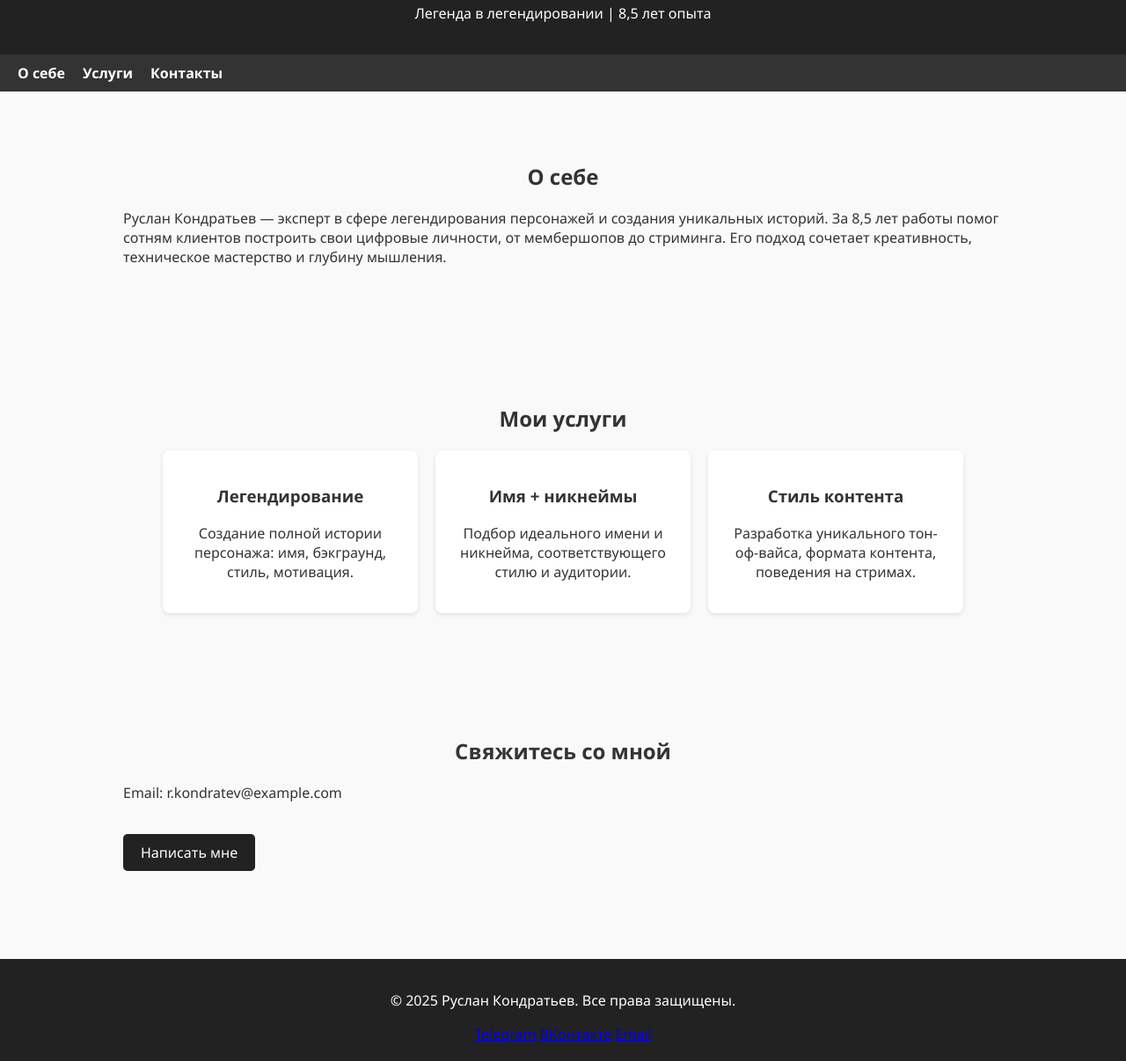
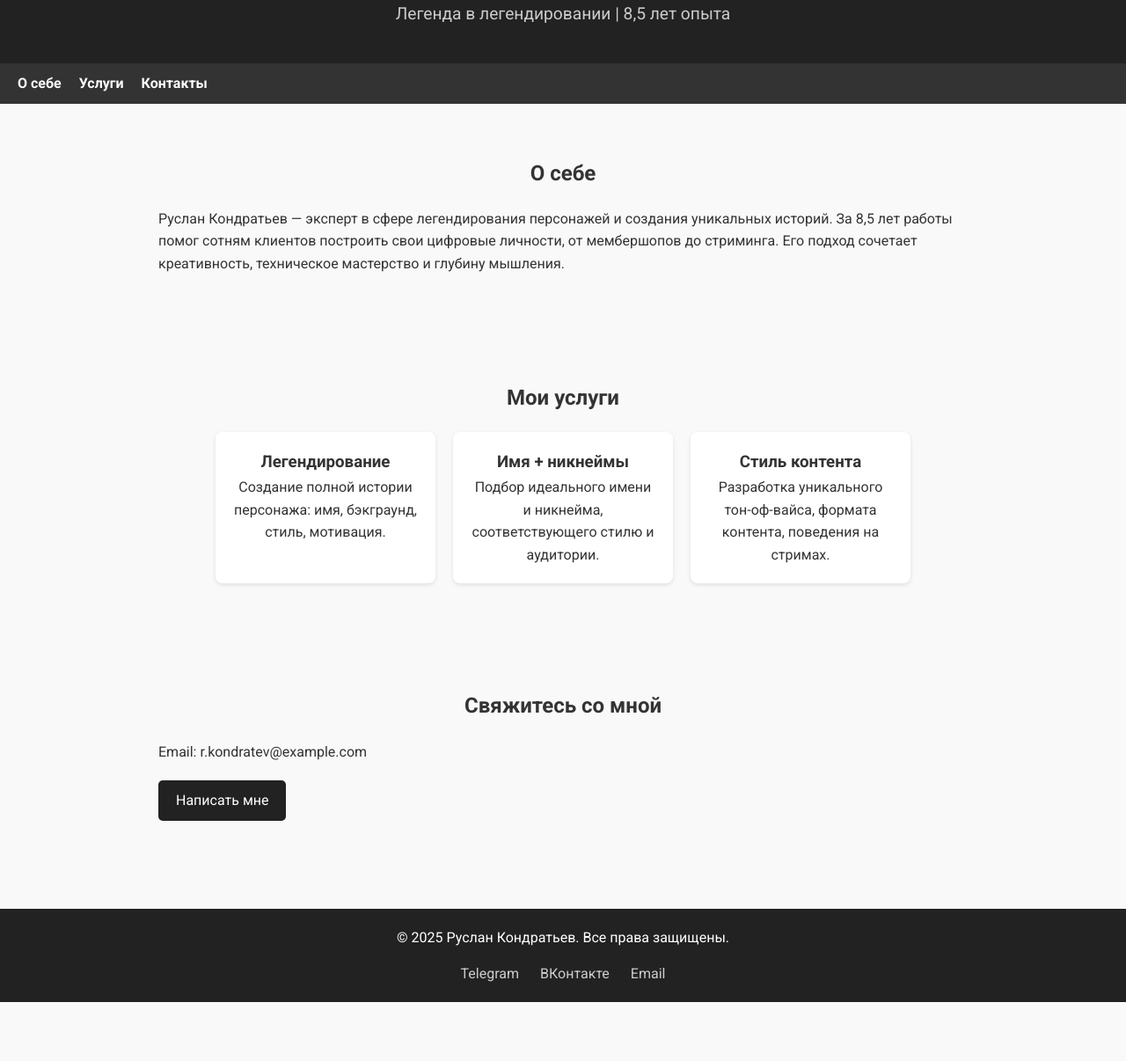
Before and after one commit to RuslanRuslan89/ru, a plain HTML site: page index.html in a window 1280 px wide. Shown: the part 100-1306 px from the top of the page at 88% size. After the commit the page ends 1239 px from the top, so only its background shows below. Drawn offline with Linux system fonts and the light colour scheme.

Commit message:
Update style.css

```diff
--- a/style.css
+++ b/style.css
@@ -1,75 +1,31 @@
 /* style.css */
 
+* {
+    margin: 0;
+    padding: 0;
+    box-sizing: border-box;
+}
+
 body {
-    margin: 0;
-    font-family: 'Segoe UI', Tahoma, Geneva, Verdana, sans-serif;
+    font-family: 'Roboto', sans-serif;
     background-color: #f9f9f9;
     color: #333;
+    line-height: 1.6;
 }
 
 header {
+    text-align: center;
+    padding: 40px 20px;
     background-color: #222;
     color: white;
-    padding: 20px 40px;
-    text-align: center;
 }
 
-nav {
-    background-color: #333;
-    padding: 10px 20px;
-    display: flex;
-    justify-content: center;
-    gap: 20px;
+.subtitle {
+    font-size: 1.2em;
+    margin-top: 10px;
+    color: #ccc;
 }
 
-nav a {
-    color: white;
-    text-decoration: none;
-    font-weight: bold;
-}
-
-section {
-    padding: 60px 40px;
-    max-width: 1000px;
-    margin: auto;
-}
-
-h1, h2 {
-    text-align: center;
-    margin-bottom: 20px;
-}
-
-.services {
-    display: flex;
-    flex-wrap: wrap;
-    gap: 20px;
-    justify-content: center;
-}
-
-.service {
-    background: white;
-    border-radius: 8px;
-    box-shadow: 0 2px 5px rgba(0,0,0,0.1);
-    padding: 20px;
-    width: 250px;
-    text-align: center;
-}
-
-footer {
-    background-color: #222;
-    color: white;
-    text-align: center;
-    padding: 20px;
-    margin-top: 40px;
-}
-
-@media (max-width: 768px) {
-    .services {
-        flex-direction: column;
-        align-items: center;
-    }
-}
-/* Бургер-меню */
 .navbar {
     display: flex;
     justify-content: space-between;
@@ -99,7 +55,6 @@ footer {
     font-weight: bold;
 }
 
-/* Кнопка */
 .btn {
     display: inline-block;
     background-color: #222;
@@ -108,9 +63,70 @@ footer {
     text-decoration: none;
     border-radius: 5px;
     margin-top: 20px;
+    transition: all 0.3s ease;
 }
 
-/* Адаптивность */
+.btn:hover {
+    background-color: #444;
+    transform: scale(1.05);
+}
+
+section {
+    max-width: 1000px;
+    margin: auto;
+    padding: 60px 40px;
+}
+
+h2 {
+    text-align: center;
+    margin-bottom: 20px;
+}
+
+.services {
+    display: flex;
+    flex-wrap: wrap;
+    gap: 20px;
+    justify-content: center;
+}
+
+.service {
+    background: white;
+    border-radius: 8px;
+    box-shadow: 0 2px 5px rgba(0,0,0,0.1);
+    padding: 20px;
+    width: 250px;
+    text-align: center;
+}
+
+footer {
+    background-color: #222;
+    color: white;
+    text-align: center;
+    padding: 20px;
+    margin-top: 40px;
+}
+
+.footer-links {
+    margin-top: 15px;
+}
+
+.footer-links a {
+    color: #ccc;
+    text-decoration: none;
+    margin: 0 10px;
+    transition: color 0.3s ease;
+}
+
+.footer-links a:hover {
+    color: white;
+}
+
+/* Плавная прокрутка */
+html {
+    scroll-behavior: smooth;
+}
+
+/* Мобильное меню */
 @media (max-width: 768px) {
     .burger {
         display: block;
```
